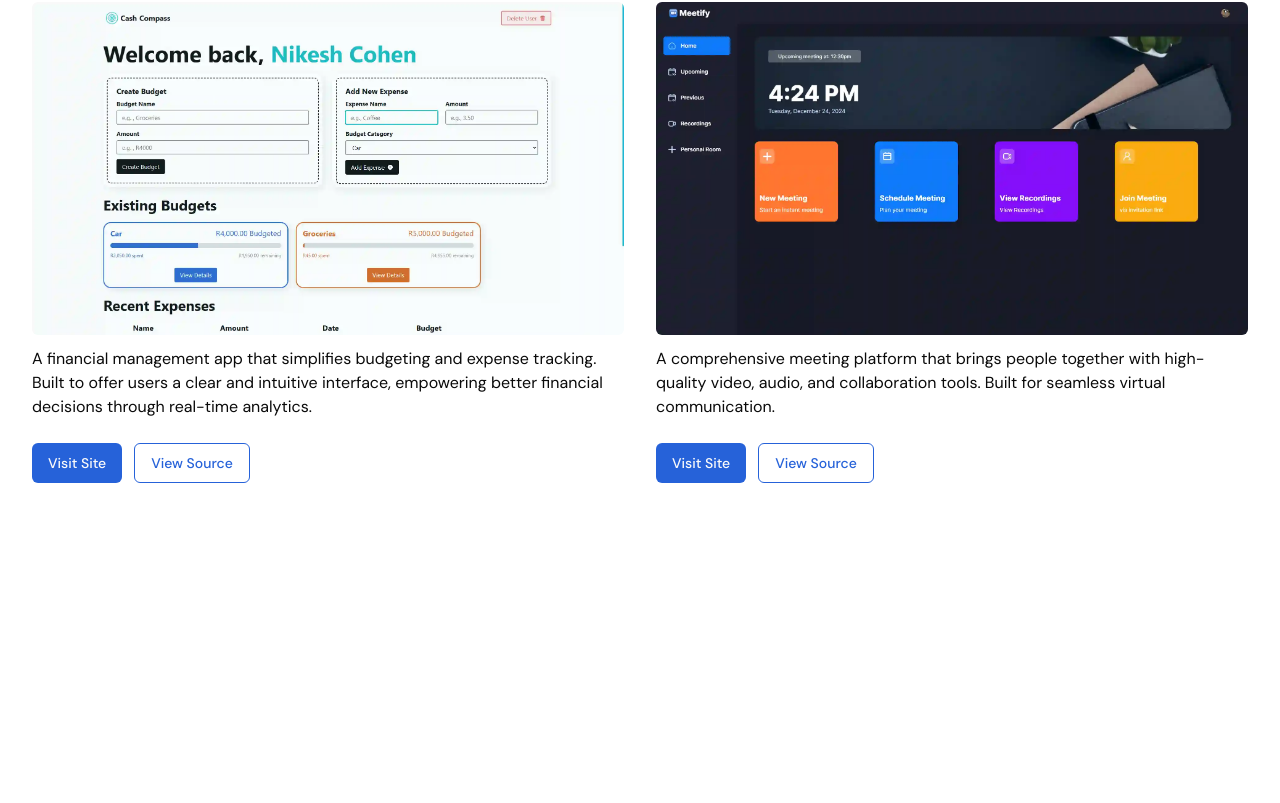
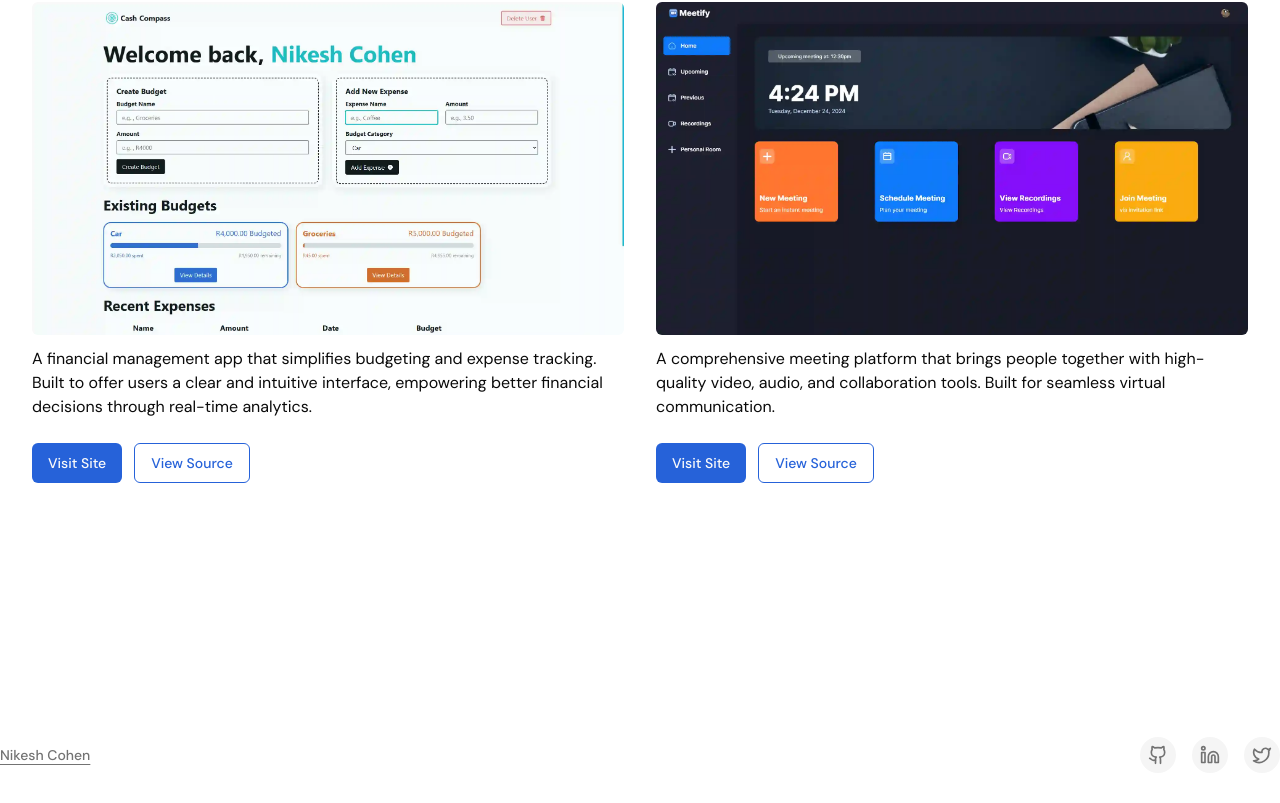
Before and after one commit to NikeshCohen/portfolio, a Next.js app: page / in a window 1280 px wide. Shown: the part 2387-3190 px from the top of the page. Before the commit the page ends 3094 px from the top, so only its background shows below. Built offline with nearby package versions, Linux system fonts and the light colour scheme.

Commit message:
add footer

```diff
--- /dev/null
+++ b/app/_sections/Footer.tsx
@@ -0,0 +1,64 @@
+"use client";
+
+import React from "react";
+
+import Link from "next/link";
+
+import { motion } from "framer-motion";
+import { Github, Linkedin, Mail, Twitter } from "lucide-react";
+
+const socialLinks = [
+  { name: "GitHub", icon: Github, url: "https://github.com/NikeshCohen" },
+  {
+    name: "LinkedIn",
+    icon: Linkedin,
+    url: "https://www.linkedin.com/in/nikesh-cohen",
+  },
+  {
+    name: "Twitter",
+    icon: Twitter,
+    url: "https://x.com/nikeshcohen",
+  },
+];
+
+const Footer = () => {
+  return (
+    <footer>
+      <div className="container ml-auto mr-auto flex flex-col items-center justify-between gap-4 py-10 md:h-24 md:flex-row md:py-0">
+        <div className="flex flex-col items-center gap-4 px-8 md:flex-row md:gap-2 md:px-0">
+          <p className="text-center text-sm leading-loose text-muted-foreground md:text-left">
+            <a
+              href="https://nikeshcohen.com"
+              target="_blank"
+              rel="noreferrer"
+              className="font-medium underline underline-offset-4"
+            >
+              Nikesh Cohen
+            </a>
+          </p>
+        </div>
+        <div className="flex gap-4">
+          {socialLinks.map((link) => (
+            <Link
+              key={link.name}
+              href={link.url}
+              target="_blank"
+              rel="noopener noreferrer"
+            >
+              <motion.div
+                whileHover={{ scale: 1.1 }}
+                whileTap={{ scale: 0.95 }}
+                className="rounded-full bg-muted p-2 text-muted-foreground transition-colors hover:bg-muted/80 hover:text-primary"
+              >
+                <link.icon className="h-5 w-5" />
+                <span className="sr-only">{link.name}</span>
+              </motion.div>
+            </Link>
+          ))}
+        </div>
+      </div>
+    </footer>
+  );
+};
+
+export default Footer;
--- a/app/layout.tsx
+++ b/app/layout.tsx
@@ -10,6 +10,7 @@
 
 import { cn } from "@/lib/utils";
 
+import Footer from "./_sections/Footer";
 import "./globals.css";
 
 const font = DM_Sans({ subsets: ["latin"] });
@@ -69,6 +70,7 @@
           <Background />
           <Header />
           {children}
+          <Footer />
         </ThemeProvider>
       </body>
     </html>
--- a/constants/projects.ts
+++ b/constants/projects.ts
@@ -3,7 +3,7 @@
 export const PROJECTS: Project[] = [
   {
     name: "QikLearn",
-    imageUrl: "/projects/QikLearn.webp",
+    imageUrl: "/projects/qikLearn.webp",
     description:
       "An AI-powered learning platform that transforms YouTube videos, documents, and articles into interactive learning material. Designed for quick and engaging education.",
     url: "https://qiklearn.club/",
```
